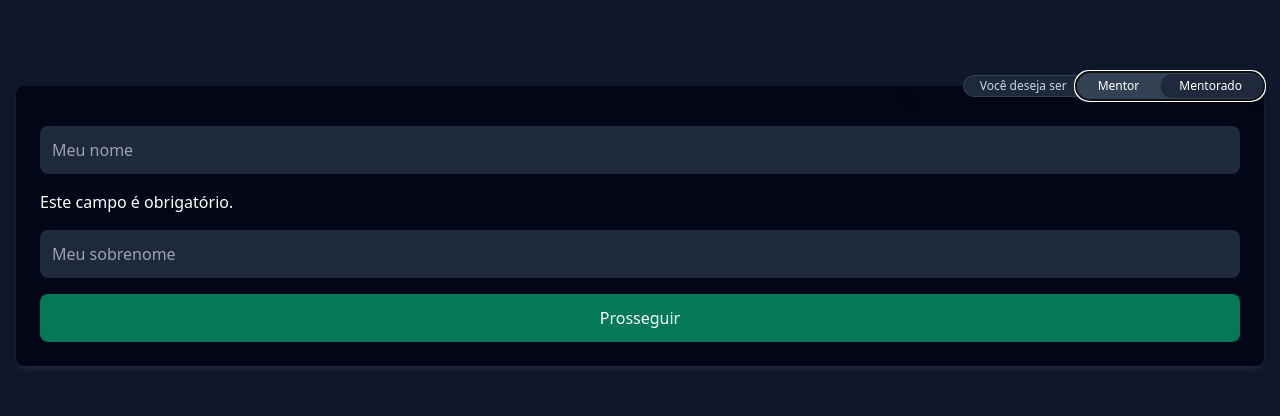
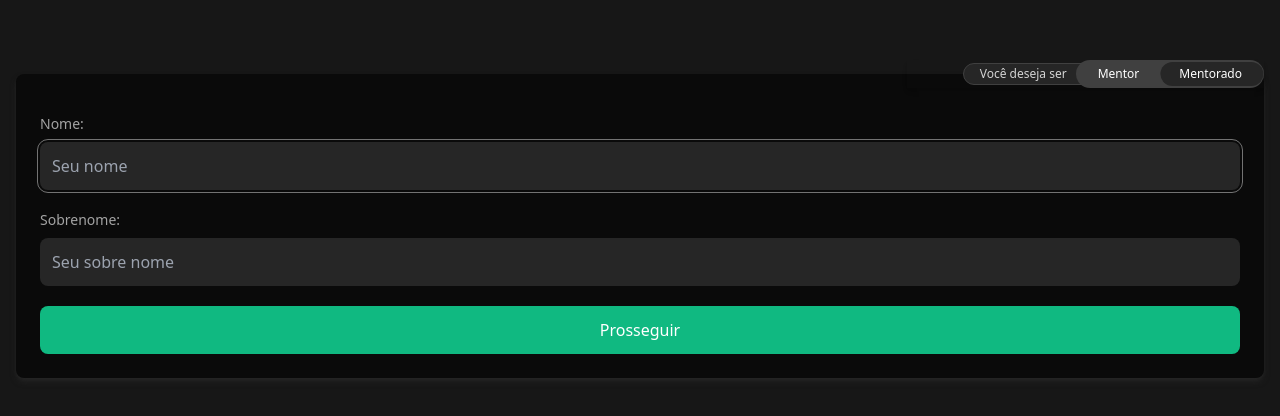
Before and after one commit to vitormarkis/9react-hook-form, a React (Vite) app: page / in a window 1280 px wide. Shown: the part 174-590 px from the top of the page. Built offline with nearby package versions, Linux system fonts and the light colour scheme.

Commit message:
feat: create Input component w/ Slot

```diff
--- a/package.json
+++ b/package.json
@@ -11,6 +11,7 @@
   },
   "dependencies": {
     "@hookform/resolvers": "^3.1.1",
+    "@radix-ui/react-slot": "^1.0.2",
     "react": "^18.2.0",
     "react-dom": "^18.2.0",
     "react-hook-form": "^7.44.3",
--- a/src/MultiStep/App.tsx
+++ b/src/MultiStep/App.tsx
@@ -32,7 +32,7 @@ export function App() {
   const methods = useForm<IFormValues>({
     defaultValues,
     resolver: zodResolver(multiStepFormSchema),
-    mode: "onTouched",
+    mode: "all",
   })
   const { step, setStep } = useMultistepForm()
   const { errors } = methods.formState
@@ -73,28 +73,28 @@ export function App() {
             return methods.setError("zipCode", {
               message: "Não foi possível encontrar nenhuma informação com o CEP fornecido.",
             })
-          methods.setValue("city", data.localidade)
-          methods.setValue("street", data.logradouro)
-          methods.setValue("state", data.uf)
+          methods.setValue("city", data.localidade, { shouldValidate: true })
+          methods.setValue("street", data.logradouro, { shouldValidate: true })
+          methods.setValue("state", data.uf, { shouldValidate: true })
         })
         .catch(console.log)
     }
   }, [zipCode])
 
   return (
-    <div className="bg-slate-900 min-h-screen grid place-items-center text-white overflow-y-scroll">
+    <div className="bg-neutral-900 min-h-screen grid place-items-center text-white overflow-y-scroll">
       <div className="flex gap-8 max-w-7xl w-full p-4">
         <FormProvider {...methods}>
           <form
             onSubmit={methods.handleSubmit(submitHandler)}
-            className="relative flex flex-col gap-4 p-6 pt-10 flex-1 rounded-lg shadow-md shadow-slate-800 bg-slate-950 [&_input]:bg-slate-800"
+            className="relative flex flex-col gap-4 p-6 pt-10 flex-1 rounded-lg shadow-md shadow-neutral-800 bg-neutral-950 [&_input]:bg-neutral-800"
           >
             {step === 0 ? <Personal /> : null}
             {step === 1 ? <Professional /> : null}
             {step === 2 ? <Location /> : null}
             {step === 3 ? <Experience /> : null}
             <div className="absolute flex items-center right-0 top-0 shadow-md -translate-y-1/2 text-xs">
-              <p className="leading-none p-1 rounded-l-full bg-slate-800 border-slate-700 text-slate-300 border pl-4 pr-16 translate-x-14 z-[-1]">
+              <p className="leading-none whitespace-nowrap p-1 rounded-l-full bg-neutral-800 border-neutral-700 text-neutral-300 border pl-4 pr-16 translate-x-14 z-[-1]">
                 Você deseja ser
               </p>
               <Controller
@@ -102,7 +102,6 @@ export function App() {
                 control={methods.control}
                 render={({ field }) => (
                   <SwitchMentor
-                    autoFocus={step === 0}
                     tabIndex={10}
                     isMentor={isMentor}
                     {...field}
@@ -123,8 +122,11 @@ export function App() {
               )}
               <button
                 type={isInLastStep ? "submit" : "button"}
+                // type="submit"
                 className="form-element-style button-style bg-emerald-500 disabled:bg-emerald-700"
                 onClick={handleActionButton}
+                onClickCapture={() => console.log("Capturou")}
+                onAuxClick={() => console.log("Capturou")}
                 disabled={!shouldGoForward}
                 tabIndex={25}
               >
@@ -170,7 +172,7 @@ export const SwitchMentor: React.FC<ISwitchMentor> = ({
   return (
     <button
       type="button"
-      className={"relative flex bg-slate-700 p-0.5 rounded-full group" + _cn}
+      className={"relative flex bg-neutral-700 p-0.5 rounded-full group" + _cn}
       ref={ref}
       onBlur={onBlur}
       onKeyUp={e => {
@@ -180,7 +182,7 @@ export const SwitchMentor: React.FC<ISwitchMentor> = ({
       {...rest}
     >
       <div
-        className={`bg-slate-800 rounded-full absolute top-0.5 bottom-0.5 left-0.5 transition-all duration-150 ease-in-out`}
+        className={`bg-neutral-800 rounded-full absolute top-0.5 bottom-0.5 left-0.5 transition-all duration-150 ease-in-out`}
         style={{ width, transform }}
       />
       <span
--- /dev/null
+++ b/src/MultiStep/components/Input.tsx
@@ -0,0 +1,42 @@
+import React, { InputHTMLAttributes, useId } from "react"
+import { Slot } from "@radix-ui/react-slot"
+
+interface IInput extends InputHTMLAttributes<HTMLInputElement> {
+  label: string
+  errorMessage: string | undefined
+  asChild?: boolean
+}
+
+export const Input = React.forwardRef<HTMLInputElement, IInput>(
+  ({ asChild, type = "text", errorMessage, label, className, ...rest }, ref) => {
+    const inputId = useId()
+    const _cn = className ? ` ${className}` : ""
+    const Component = asChild ? Slot : "input"
+
+    return (
+      <div className="flex flex-col outline-none">
+        {label && (
+          <label
+            htmlFor={inputId}
+            className="mb-1 text-sm text-neutral-400"
+          >
+            {label}
+          </label>
+        )}
+        <Component
+          id={inputId}
+          type={type}
+          autoComplete="off"
+          tabIndex={20}
+          className={
+            "my-1 px-3 min-h-[3rem] rounded-lg text-neutral-300 outline-none focus:outline-1 focus:outline-neutral-500 focus:outline-offset-2" +
+            _cn
+          }
+          ref={ref}
+          {...rest}
+        />
+        {errorMessage && <p className="mt-1 text-sm text-red-400">{errorMessage}</p>}
+      </div>
+    )
+  }
+)
--- a/src/MultiStep/steps/Location.tsx
+++ b/src/MultiStep/steps/Location.tsx
@@ -1,6 +1,7 @@
 import { useFormContext, Controller } from "react-hook-form"
 import { IFormValues } from "../App"
 import { PatternFormat } from "react-number-format"
+import { Input } from "../components/Input"
 
 export function Location() {
   const {
@@ -15,59 +16,45 @@ export function Location() {
         name="zipCode"
         control={control}
         render={({ field }) => (
-          <PatternFormat
-            className="form-element-style"
+          <Input
+            asChild
+            label="CEP:"
+            errorMessage={errors.zipCode?.message}
+            placeholder="00000-000"
             defaultValue={field.value}
-            valueIsNumericString
-            format="#####-###"
-            placeholder="00000-000"
             onChange={e => {
               const newEvent = e.target.value.replace(/\D/g, "")
-              field.onChange({ ...e, target: { ...e.target, value: newEvent } })
+              field.onChange(newEvent)
             }}
             onBlur={field.onBlur}
-            tabIndex={20}
-          />
+            autoFocus
+          >
+            <PatternFormat
+              valueIsNumericString
+              format="#####-###"
+            />
+          </Input>
         )}
       />
-      {errors.zipCode?.message ? <p>{errors.zipCode.message}</p> : null}
 
-      {/* <input
-        {...register("zipCode")}
-        type="text"
-        className="form-element-style"
-        placeholder="00.000-000"
-        autoComplete="off"
-        autoFocus
+      <Input
+        {...register("state")}
+        placeholder="Estado"
+        label="Estado:"
+        errorMessage={errors.state?.message}
       />
-      {errors.zipCode?.message ? <p>{errors.zipCode.message}</p> : null} */}
-      <input
-        {...register("state")}
-        type="text"
-        className="form-element-style"
-        placeholder="Estado"
-        autoComplete="off"
-        tabIndex={20}
+      <Input
+        {...register("city")}
+        placeholder="Cidade"
+        label="Cidade:"
+        errorMessage={errors.city?.message}
       />
-      {errors.state?.message ? <p>{errors.state.message}</p> : null}
-      <input
-        {...register("city")}
-        type="text"
-        className="form-element-style"
-        placeholder="Cidade"
-        autoComplete="off"
-        tabIndex={20}
+      <Input
+        {...register("street")}
+        placeholder="Rua"
+        label="Rua:"
+        errorMessage={errors.street?.message}
       />
-      {errors.city?.message ? <p>{errors.city.message}</p> : null}
-      <input
-        {...register("street")}
-        type="text"
-        className="form-element-style"
-        placeholder="Rua"
-        autoComplete="off"
-        tabIndex={20}
-      />
-      {errors.street?.message ? <p>{errors.street.message}</p> : null}
     </>
   )
 }
--- a/src/MultiStep/steps/Personal.tsx
+++ b/src/MultiStep/steps/Personal.tsx
@@ -1,6 +1,6 @@
 import { useFormContext } from "react-hook-form"
 import { IFormValues } from "../App"
-import { PatternFormat } from "react-number-format"
+import { Input } from "../components/Input"
 
 export function Personal() {
   const {
@@ -10,25 +10,25 @@ export function Personal() {
 
   return (
     <>
-      <input
+      <Input
         {...register("name")}
         type="text"
-        className="form-element-style"
-        placeholder="Meu nome"
+        placeholder="Seu nome"
         autoFocus
         autoComplete="off"
         tabIndex={20}
+        label="Nome:"
+        errorMessage={errors.name?.message}
       />
-      {errors.name?.message ? <p>{errors.name.message}</p> : null}
-      <input
+      <Input
         {...register("surName")}
         type="text"
-        className="form-element-style"
-        placeholder="Meu sobrenome"
+        placeholder="Seu sobre nome"
         autoComplete="off"
         tabIndex={20}
+        label="Sobrenome:"
+        errorMessage={errors.surName?.message}
       />
-      {errors.surName?.message ? <p>{errors.surName.message}</p> : null}
     </>
   )
 }
--- a/src/MultiStep/steps/Professional.tsx
+++ b/src/MultiStep/steps/Professional.tsx
@@ -1,5 +1,6 @@
 import { useFormContext } from "react-hook-form"
 import { IFormValues } from "../App"
+import { Input } from "../components/Input"
 
 export function Professional() {
   const {
@@ -9,15 +10,16 @@ export function Professional() {
 
   return (
     <>
-      <input
+      <Input
         {...register("linkedin")}
         type="text"
-        className="form-element-style"
         placeholder="Linkedin"
         autoComplete="off"
         tabIndex={20}
+        label="Linkedin:"
+        autoFocus
+        errorMessage={errors.linkedin?.message}
       />
-      {errors.linkedin?.message ? <p>{errors.linkedin.message}</p> : null}
     </>
   )
 }
--- a/src/components/SelectControlled/Select.tsx
+++ b/src/components/SelectControlled/Select.tsx
@@ -35,8 +35,7 @@ export const Select = ({
 }: ISelect) => {
   const _cn = className ? ` ${className}` : ""
 
-  const [isShowingOptionsModal, setIsShowingOptionsModal] =
-    React.useState(false)
+  const [isShowingOptionsModal, setIsShowingOptionsModal] = React.useState(false)
   const SelectRef = React.useRef<HTMLDivElement>(null)
   const showingOptions = options.filter(opt => !value.includes(opt))
 
@@ -62,12 +61,12 @@ export const Select = ({
 
   return (
     <div
-      className="relative font-normal text-slate-400"
+      className="relative font-normal text-neutral-400"
       ref={SelectRef}
       tabIndex={0}
     >
       <SelectInput
-        className={"form-element-style py-3 bg-slate-800 " + _cn}
+        className={"form-element-style py-3 bg-neutral-800 " + _cn}
         onClick={handleClickSelect}
         ref={ref}
         {...rest}
@@ -76,12 +75,12 @@ export const Select = ({
           value.map(selectedOption => (
             <SelectedOption
               key={selectedOption}
-              className="py-1 px-4 bg-slate-600 text-xs"
+              className="py-1 px-4 bg-neutral-600 text-xs"
             >
               <span className="select-none">{selectedOption}</span>
               <ButtonRemoveSelectedOption
                 onClick={handleRemoveTag(selectedOption)}
-                className="hover:bg-slate-700"
+                className="hover:bg-neutral-700"
               >
                 <IconX
                   size={12}
@@ -91,13 +90,13 @@ export const Select = ({
             </SelectedOption>
           ))
         ) : (
-          <TextPlaceholderSelect className="py-1 text-slate-400">
+          <TextPlaceholderSelect className="py-1 text-neutral-400">
             Selecione uma especialização
           </TextPlaceholderSelect>
         )}
         <ButtonClearAllOptions
           onClick={handleClearAllOptions}
-          className="hover:bg-slate-700"
+          className="hover:bg-neutral-700"
         >
           <IconTrash
             size={18}
@@ -106,7 +105,7 @@ export const Select = ({
         </ButtonClearAllOptions>
       </SelectInput>
       {isShowingOptionsModal ? (
-        <ModalSelectOptions className="p-4 bg-slate-800 border border-slate-950">
+        <ModalSelectOptions className="p-4 bg-neutral-800 border border-neutral-950">
           {showingOptions.length === 0 ? (
             <ModalTextAllOptionsSelected className="px-2 text-neutral-01">
               {textAllOptionsSelected ?? "Todas opções foram selecionadas."}
@@ -116,7 +115,7 @@ export const Select = ({
               <ModalOption
                 key={option}
                 onClick={handleChooseOption(option)}
-                className="py-2 px-4 hover:bg-slate-700 rounded-lg"
+                className="py-2 px-4 hover:bg-neutral-700 rounded-lg"
               >
                 <span className="select-none">{option}</span>
               </ModalOption>
```
Also changed, not shown: 1 other file (tests, documents, lock files or other folders).
